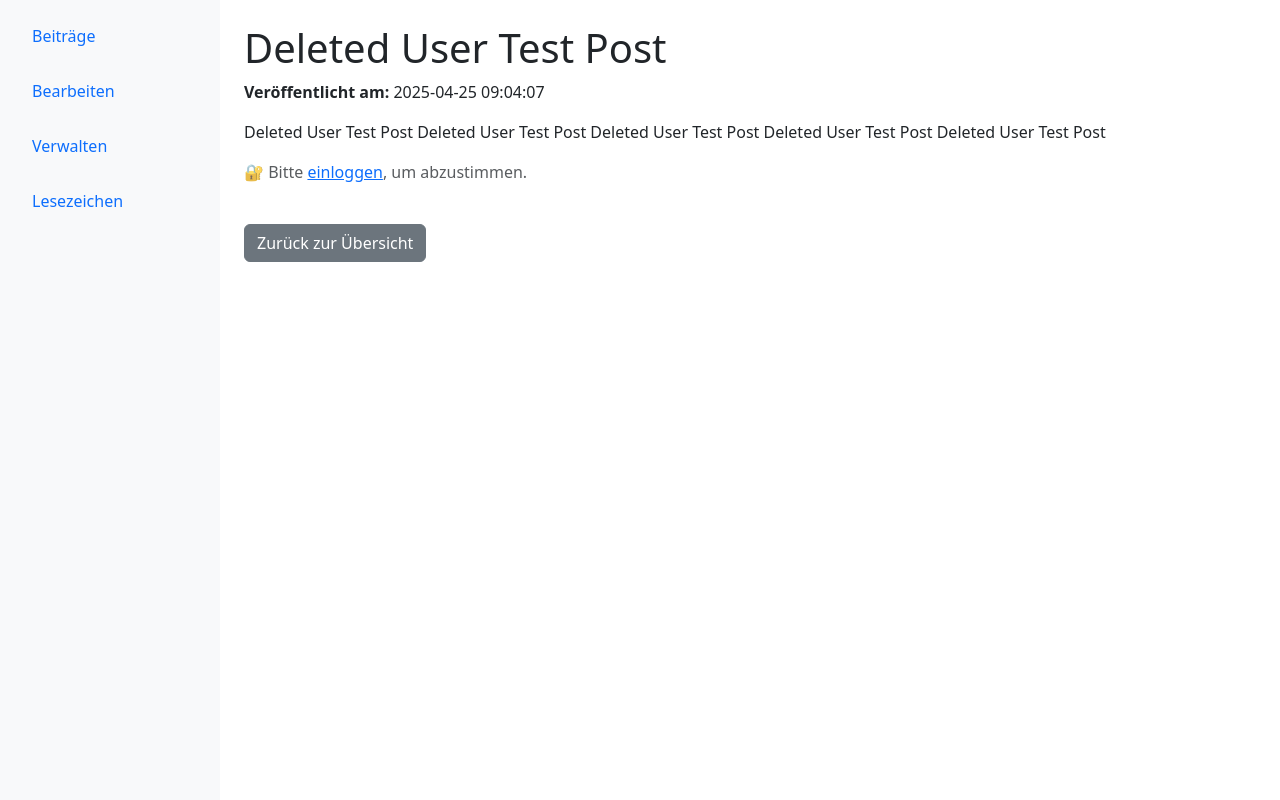
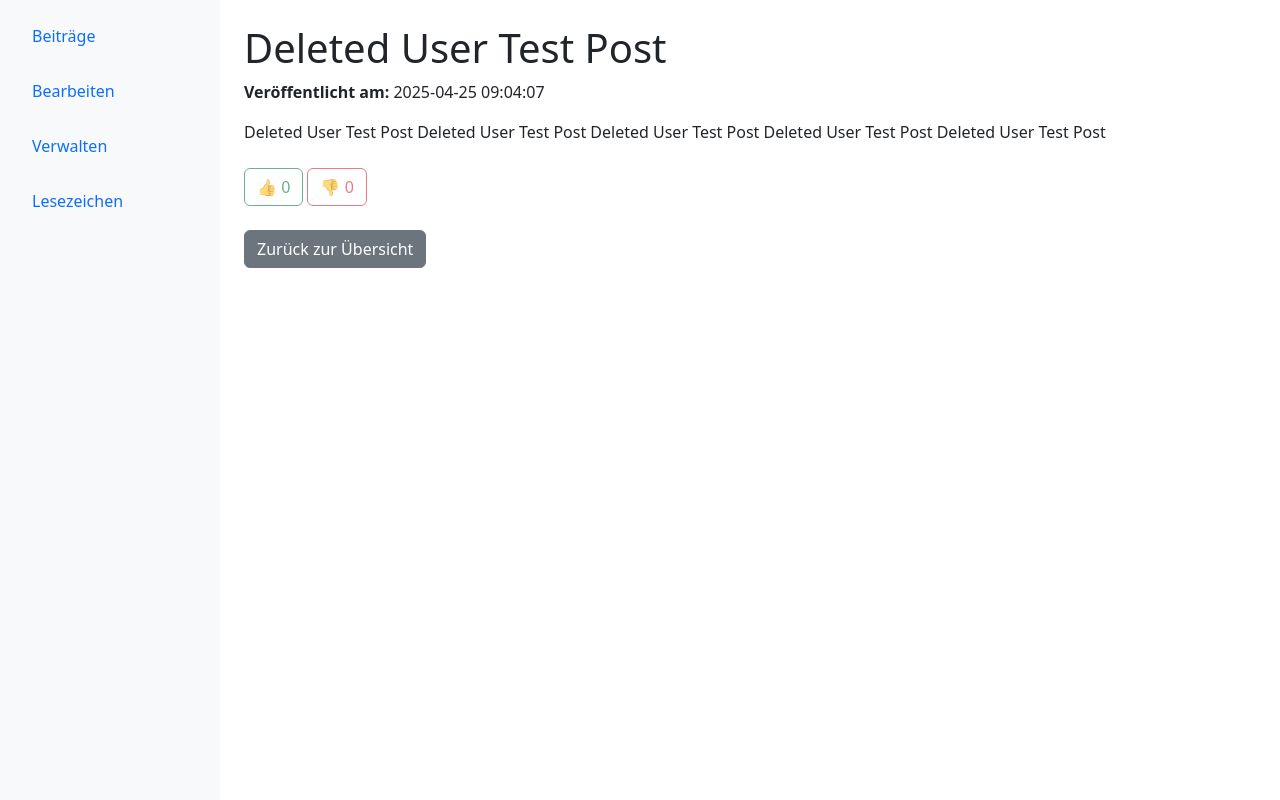
Before and after one commit to Bluegamerdog/it-azubi-wiki, a PHP site: page /read_post.php?id=2 in a window 1280 px wide. Shown: the part 61-861 px from the top of the page. Run offline with PHP 8.4, Linux system fonts and the light colour scheme; data comes from the database, SQL or seed files in the repository.

Commit message:
Made votes visible without logging in & fixed invliad post handle

```diff
--- a/read_post.php
+++ b/read_post.php
@@ -11,15 +11,10 @@ if (!isset($_GET['id']) || !is_numeric($_GET['id'])) {
 }
 
 $post_id = (int) $_GET['id'];
-
-// Beitrag abrufen
-$stmt = $pdo->prepare("SELECT * FROM posts WHERE id = :id");
-$stmt->execute([':id' => $post_id]);
-$post = $stmt->fetch(PDO::FETCH_ASSOC);
+$post = fetch_post($pdo, $post_id);
 
 if (!$post) {
-    header('Location: admin_dashboard.php');
-    exit();
+    exit('Post with ID ' . $post_id . ' not found!');
 }
 
 $user_id = $_SESSION['user_id'] ?? null;
@@ -29,7 +24,7 @@ if ($_SERVER['REQUEST_METHOD'] === 'POST' && $user_id) {
     if (isset($_POST['reaction']) && in_array($_POST['reaction'], ['upvote', 'downvote'])) {
         set_reaction($pdo, $post_id, $user_id, $_POST['reaction']);
     }
-    header("Location: read_post.php?id=$post_id"); // Reload, um doppeltes Absenden zu vermeiden
+    header("Location: read_post.php?id=$post_id");
     exit();
 }
 
@@ -48,20 +43,20 @@ include 'includes/header.php';
         <p><?= nl2br(htmlspecialchars($post["content"])) ?></p>
     </div>
 
-    <?php if ($user_id): ?>
-        <form method="post" class="mt-4">
-            <button type="submit" name="reaction" value="upvote"
-                class="btn <?= $userReaction === 'upvote' ? 'btn-success' : 'btn-outline-success' ?>">
+
+    <form action="read_post.php?id=<?= $post_id ?>" method="POST">
+        <div class="mt-4">
+            <button class="btn <?= $userReaction === 'upvote' ? 'btn-success' : 'btn-outline-success' ?>" type="submit"
+                name="reaction" value="upvote" <?= $user_id ? '' : 'disabled' ?>>
                 👍 <?= $reactions['upvote'] ?>
             </button>
-            <button type="submit" name="reaction" value="downvote"
-                class="btn <?= $userReaction === 'downvote' ? 'btn-danger' : 'btn-outline-danger' ?>">
+            <button class="btn <?= $userReaction === 'downvote' ? 'btn-danger' : 'btn-outline-danger' ?>" type="submit"
+                name="reaction" value="downvote" <?= $user_id ? '' : 'disabled' ?>>
                 👎 <?= $reactions['downvote'] ?>
             </button>
-        </form>
-    <?php else: ?>
-        <p class="text-muted mt-3">🔐 Bitte <a href="login.php">einloggen</a>, um abzustimmen.</p>
-    <?php endif; ?>
+        </div>
+    </form>
+
 
     <a href="index.php" class="btn btn-secondary mt-4">Zurück zur Übersicht</a>
 </div>
```
